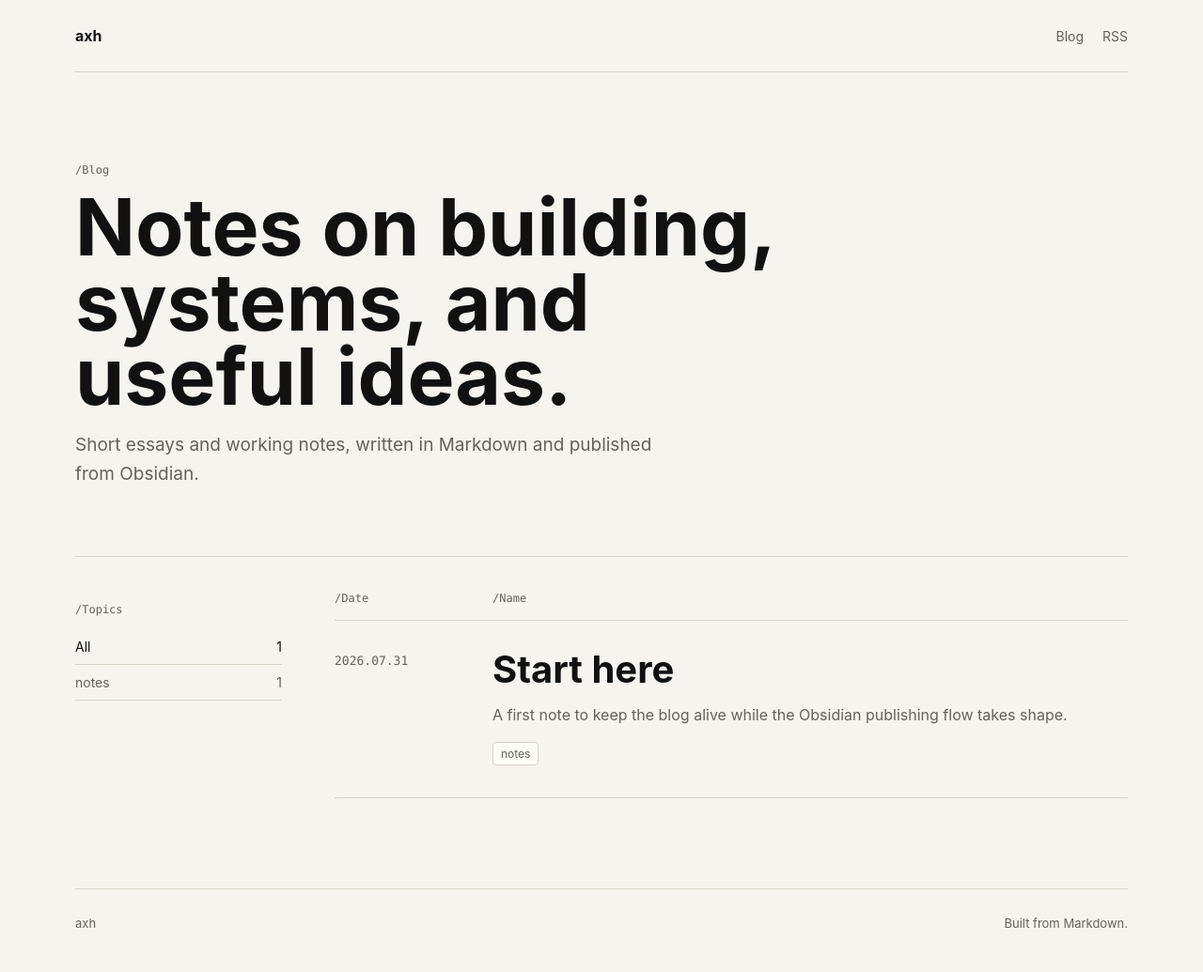
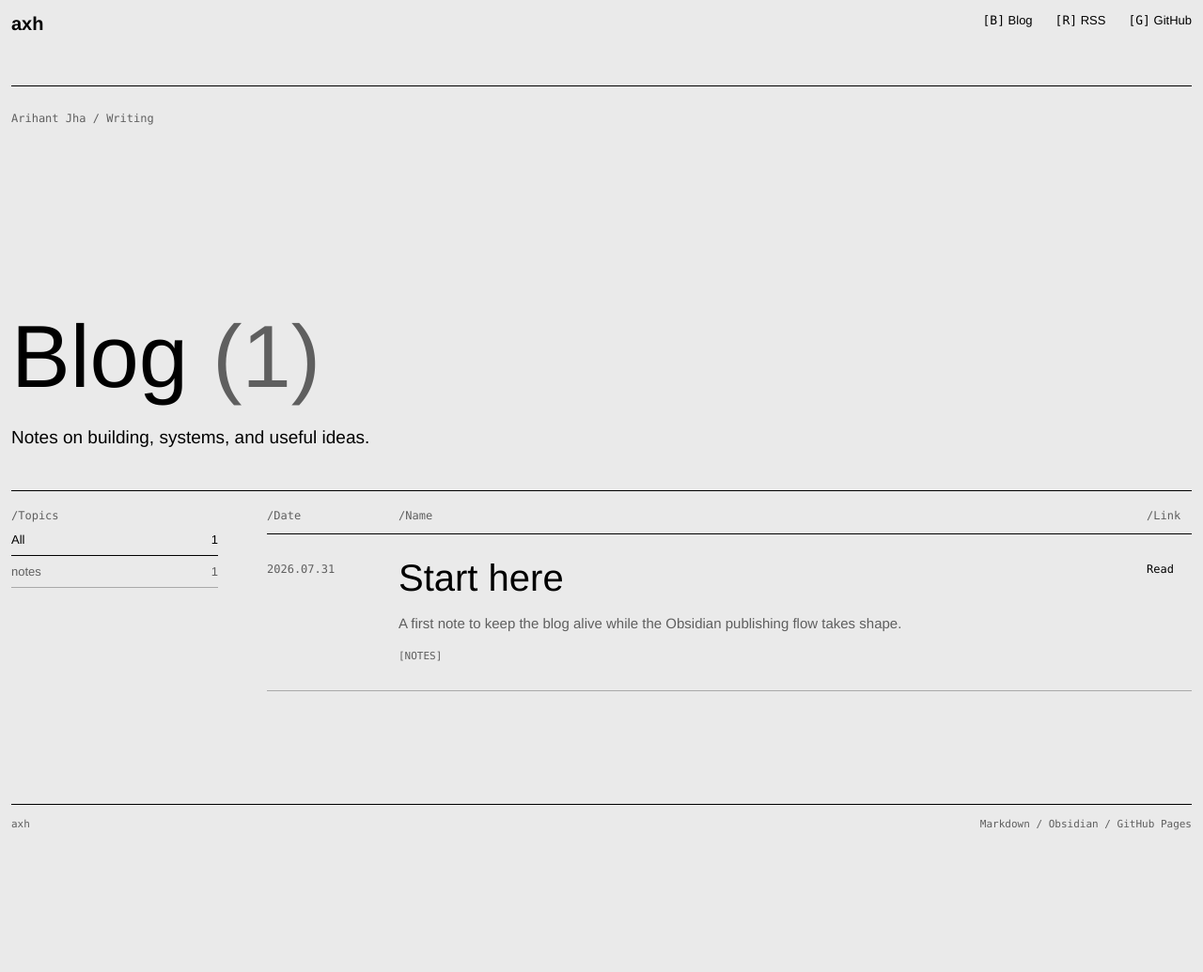
Before and after one commit to arihant-jha/arihant-jha.github.io, a Jekyll site: the page built from index.html, in a window 1280 px wide. Shown: the whole page at 94% size. Built offline with Jekyll 4.4.1, drawn with Linux system fonts in a browser that asks for light colours; after the commit the page ends 912 px from its top, so only the background shows below that.

Commit message:
Publish blog updates

```diff
--- a/_layouts/default.html
+++ b/_layouts/default.html
@@ -17,8 +17,9 @@
     <header class="site-header">
       <a class="mark" href="{{ '/' | relative_url }}">axh</a>
       <nav aria-label="Main navigation">
-        <a href="{{ '/' | relative_url }}">Blog</a>
-        <a href="{{ '/feed.xml' | relative_url }}">RSS</a>
+        <a href="{{ '/' | relative_url }}"><span aria-hidden="true">[B]</span> Blog</a>
+        <a href="{{ '/feed.xml' | relative_url }}"><span aria-hidden="true">[R]</span> RSS</a>
+        <a href="https://github.com/arihant-jha"><span aria-hidden="true">[G]</span> GitHub</a>
       </nav>
     </header>
 
@@ -28,7 +29,7 @@
 
     <footer class="site-footer">
       <span>{{ site.title }}</span>
-      <span>Built from Markdown.</span>
+      <span>Markdown / Obsidian / GitHub Pages</span>
     </footer>
   </body>
 </html>
--- a/assets/site.css
+++ b/assets/site.css
@@ -1,29 +1,24 @@
 :root {
   color-scheme: light;
-  --bg: #f7f4ef;
-  --panel: #fffdf8;
-  --ink: #111111;
-  --muted: #66615a;
-  --soft: #d8d1c7;
-  --accent: #635bff;
-  --accent-soft: #e7e3ff;
-  --code: #1f2937;
-  --max: 1120px;
+  --bg: #eaeaea;
+  --ink: #000;
+  --muted: #5f5f5f;
+  --rule: #a9a9a9;
+  --paper: #f4f4f4;
 }
 
-* {
-  box-sizing: border-box;
-}
+* { box-sizing: border-box; }
 
 html {
-  font-family: Inter, ui-sans-serif, system-ui, -apple-system, BlinkMacSystemFont, "Segoe UI", sans-serif;
   background: var(--bg);
   color: var(--ink);
+  font-family: "Helvetica Neue", Helvetica, Arial, sans-serif;
 }
 
 body {
   margin: 0;
   min-height: 100vh;
+  font-size: 16px;
 }
 
 a {
@@ -31,40 +26,55 @@ a {
   text-decoration: none;
 }
 
-a:hover {
-  color: var(--accent);
-}
+a:hover { text-decoration: underline; }
 
 .site-header,
 .site-footer,
 main {
-  width: min(var(--max), calc(100vw - 40px));
-  margin: 0 auto;
+  width: calc(100% - 24px);
+  margin-inline: auto;
 }
 
 .site-header {
-  display: flex;
-  align-items: center;
-  justify-content: space-between;
-  padding: 28px 0;
-  border-bottom: 1px solid var(--soft);
+  display: grid;
+  grid-template-columns: 1fr auto;
+  align-items: start;
+  min-height: 92px;
+  padding: 14px 0;
+  border-bottom: 1px solid var(--ink);
 }
 
 .mark {
-  font-weight: 700;
-  letter-spacing: 0;
+  width: fit-content;
+  font-size: 20px;
+  font-weight: 600;
 }
 
 nav {
   display: flex;
-  gap: 20px;
-  color: var(--muted);
-  font-size: 14px;
+  gap: 24px;
+  font-size: 13px;
+}
+
+nav span,
+.eyebrow,
+.section-label,
+.list-header,
+.back-link,
+.post-header time,
+.post-row time,
+.read-link,
+.tags,
+.site-footer {
+  font-family: "SFMono-Regular", Consolas, "Liberation Mono", monospace;
 }
 
 .hero {
-  padding: 84px 0 72px;
-  max-width: 760px;
+  min-height: 430px;
+  padding: 26px 0 42px;
+  display: flex;
+  flex-direction: column;
+  justify-content: space-between;
 }
 
 .eyebrow,
@@ -72,39 +82,40 @@ nav {
 .list-header,
 .back-link,
 .post-header time {
+  margin: 0;
   color: var(--muted);
-  font-family: ui-monospace, SFMono-Regular, Menlo, Monaco, Consolas, "Liberation Mono", monospace;
   font-size: 12px;
   line-height: 1.4;
 }
 
 .hero h1 {
-  margin: 10px 0 18px;
-  font-size: clamp(44px, 8vw, 84px);
-  line-height: .95;
+  margin: auto 0 0;
+  font-size: 94px;
+  font-weight: 300;
+  line-height: .9;
   letter-spacing: 0;
-  max-width: 850px;
 }
 
+.hero h1 span { color: var(--muted); }
+
 .intro {
-  color: var(--muted);
+  max-width: 620px;
+  margin: 30px 0 0;
   font-size: 19px;
-  line-height: 1.6;
-  margin: 0;
-  max-width: 620px;
+  line-height: 1.45;
 }
 
 .archive {
   display: grid;
-  grid-template-columns: 220px 1fr;
-  gap: 56px;
-  padding: 36px 0 96px;
-  border-top: 1px solid var(--soft);
+  grid-template-columns: 220px minmax(0, 1fr);
+  gap: 52px;
+  padding: 18px 0 120px;
+  border-top: 1px solid var(--ink);
 }
 
 .filters {
   position: sticky;
-  top: 24px;
+  top: 12px;
   align-self: start;
 }
 
@@ -112,133 +123,141 @@ nav {
   display: flex;
   justify-content: space-between;
   gap: 16px;
-  padding: 10px 0;
-  border-bottom: 1px solid var(--soft);
+  padding: 9px 0;
+  border-bottom: 1px solid var(--rule);
   color: var(--muted);
-  font-size: 14px;
+  font-size: 13px;
 }
 
 .filter.active {
+  border-color: var(--ink);
   color: var(--ink);
 }
 
 .list-header,
 .post-row {
   display: grid;
-  grid-template-columns: 132px 1fr;
-  gap: 36px;
+  grid-template-columns: 112px minmax(0, 1fr) 48px;
+  gap: 28px;
 }
 
 .list-header {
-  padding-bottom: 14px;
-  border-bottom: 1px solid var(--soft);
+  padding: 0 0 10px;
+  border-bottom: 1px solid var(--ink);
 }
 
 .post-row {
-  padding: 30px 0 34px;
-  border-bottom: 1px solid var(--soft);
+  padding: 25px 0 30px;
+  border-bottom: 1px solid var(--rule);
 }
 
-.post-row time {
+.post-row time,
+.read-link {
+  padding-top: 5px;
   color: var(--muted);
-  font-family: ui-monospace, SFMono-Regular, Menlo, Monaco, Consolas, "Liberation Mono", monospace;
-  font-size: 13px;
-  padding-top: 5px;
+  font-size: 12px;
 }
 
+.read-link { color: var(--ink); }
+
 .post-row h2 {
+  max-width: 950px;
   margin: 0;
-  font-size: clamp(24px, 3.2vw, 40px);
-  line-height: 1.08;
+  font-size: 40px;
+  font-weight: 350;
+  line-height: 1.06;
   letter-spacing: 0;
 }
 
 .post-row p {
-  margin: 14px 0 0;
+  max-width: 720px;
+  margin: 16px 0 0;
   color: var(--muted);
-  font-size: 16px;
-  line-height: 1.65;
-  max-width: 720px;
+  font-size: 15px;
+  line-height: 1.55;
 }
 
 .tags {
   display: flex;
   flex-wrap: wrap;
-  gap: 8px;
+  gap: 10px;
+  margin: 17px 0 0;
   padding: 0;
-  margin: 16px 0 0;
   list-style: none;
-}
-
-.tags li {
-  padding: 4px 8px;
-  border: 1px solid var(--soft);
-  border-radius: 4px;
-  background: var(--panel);
   color: var(--muted);
-  font-size: 12px;
+  font-size: 11px;
+  text-transform: uppercase;
 }
 
 .post {
-  max-width: 780px;
-  padding: 72px 0 100px;
+  max-width: 920px;
+  padding: 52px 0 120px;
 }
 
 .post-header {
-  padding-bottom: 36px;
-  border-bottom: 1px solid var(--soft);
+  padding-bottom: 40px;
+  border-bottom: 1px solid var(--ink);
+}
+
+.post-meta {
+  display: flex;
+  justify-content: space-between;
+  gap: 20px;
 }
 
 .post-header h1 {
-  margin: 18px 0;
-  font-size: clamp(42px, 7vw, 76px);
-  line-height: 1;
+  margin: 80px 0 20px;
+  font-size: 72px;
+  font-weight: 300;
+  line-height: .98;
   letter-spacing: 0;
 }
 
-.post-header p {
+.post-header > p {
+  max-width: 700px;
+  margin: 0;
   color: var(--muted);
   font-size: 19px;
-  line-height: 1.6;
+  line-height: 1.5;
 }
 
 .prose {
-  padding-top: 34px;
+  max-width: 720px;
+  padding-top: 42px;
   font-size: 18px;
-  line-height: 1.75;
+  line-height: 1.72;
 }
 
 .prose h2,
 .prose h3 {
+  margin: 48px 0 14px;
+  font-weight: 500;
   line-height: 1.15;
-  margin: 44px 0 12px;
 }
+
+.prose h2 { font-size: 34px; }
+.prose h3 { font-size: 24px; }
 
 .prose p,
 .prose ul,
-.prose ol {
-  margin: 0 0 22px;
-}
+.prose ol { margin: 0 0 24px; }
 
 .prose a {
-  color: var(--accent);
   text-decoration: underline;
   text-underline-offset: 3px;
 }
 
 .prose code {
-  color: var(--code);
-  background: var(--accent-soft);
-  border-radius: 4px;
   padding: 2px 5px;
+  background: #d9d9d9;
+  font-size: .9em;
 }
 
 .prose pre {
   overflow: auto;
   padding: 18px;
-  border: 1px solid var(--soft);
-  border-radius: 6px;
-  background: var(--panel);
+  border: 1px solid var(--rule);
+  background: var(--paper);
 }
 
 .prose pre code {
@@ -246,52 +265,71 @@ nav {
   background: transparent;
 }
 
-.empty {
-  color: var(--muted);
-}
+.empty { color: var(--muted); }
 
 .site-footer {
   display: flex;
   justify-content: space-between;
-  gap: 16px;
-  padding: 28px 0 44px;
-  border-top: 1px solid var(--soft);
+  gap: 20px;
+  padding: 14px 0 28px;
+  border-top: 1px solid var(--ink);
   color: var(--muted);
-  font-size: 13px;
+  font-size: 11px;
 }
 
 @media (max-width: 760px) {
-  .site-header,
-  .site-footer,
-  main {
-    width: min(100vw - 28px, var(--max));
+  .site-header {
+    min-height: 108px;
   }
 
-  .site-header,
-  .site-footer {
-    align-items: flex-start;
+  nav {
+    flex-direction: column;
+    gap: 5px;
   }
 
   .hero {
-    padding: 56px 0 48px;
+    min-height: 330px;
   }
+
+  .hero h1 { font-size: 56px; }
 
   .archive {
     grid-template-columns: 1fr;
-    gap: 28px;
-    padding-bottom: 72px;
+    gap: 36px;
+    padding-bottom: 80px;
   }
 
-  .filters {
-    position: static;
+  .filters { position: static; }
+
+  .list-header { display: none; }
+
+  .post-row {
+    grid-template-columns: 1fr auto;
+    gap: 10px 18px;
   }
 
-  .list-header {
-    display: none;
+  .post-row > div {
+    grid-column: 1 / -1;
+    grid-row: 2;
   }
 
-  .post-row {
-    grid-template-columns: 1fr;
-    gap: 10px;
+  .post-row h2 { font-size: 30px; }
+
+  .read-link {
+    grid-column: 2;
+    grid-row: 1;
+  }
+
+  .post-header h1 {
+    margin-top: 56px;
+    font-size: 48px;
+  }
+
+  .prose { font-size: 17px; }
+  .prose h2 { font-size: 29px; }
+
+  .site-footer {
+    flex-direction: column;
+    gap: 6px;
   }
 }
--- a/index.html
+++ b/index.html
@@ -4,9 +4,9 @@ title: Blog
 ---
 
 <section class="hero" aria-labelledby="page-title">
-  <p class="eyebrow">/Blog</p>
-  <h1 id="page-title">Notes on building, systems, and useful ideas.</h1>
-  <p class="intro">Short essays and working notes, written in Markdown and published from Obsidian.</p>
+  <p class="eyebrow">Arihant Jha / Writing</p>
+  <h1 id="page-title">Blog <span>({{ site.posts | size }})</span></h1>
+  <p class="intro">Notes on building, systems, and useful ideas.</p>
 </section>
 
 <section class="archive" aria-label="Posts">
@@ -23,6 +23,7 @@ title: Blog
     <div class="list-header" aria-hidden="true">
       <span>/Date</span>
       <span>/Name</span>
+      <span>/Link</span>
     </div>
 
     {% for post in site.posts %}
@@ -36,11 +37,12 @@ title: Blog
           {% if post.tags.size > 0 %}
             <ul class="tags" aria-label="Topics">
               {% for tag in post.tags %}
-                <li>{{ tag }}</li>
+                <li>[{{ tag }}]</li>
               {% endfor %}
             </ul>
           {% endif %}
         </div>
+        <a class="read-link" href="{{ post.url | relative_url }}" aria-label="Read {{ post.title }}">Read</a>
       </article>
     {% else %}
       <p class="empty">No posts yet.</p>
```
Also changed, not shown: _layouts/post.html (+5 -3 lines).
